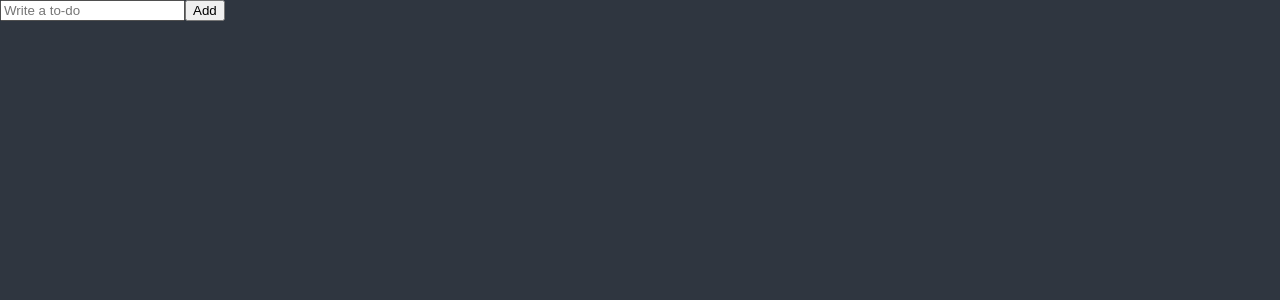
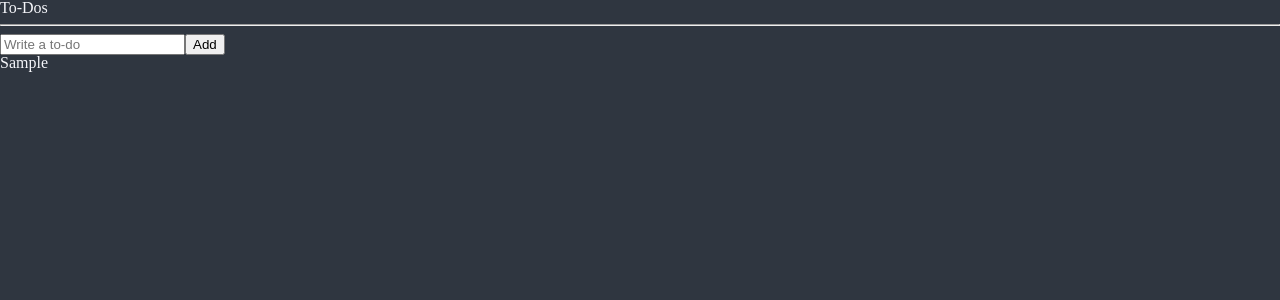
Before and after one commit to ng-lee/react-masterclass-2021-part-2, a React (Create React App) app: page / in a window 1280 px wide. Both pictures are taken after typing "Sample" into the empty fields and a click on the button "Add". Shown: the top 300 px of the page. Built offline with nearby package versions, Linux system fonts and the light colour scheme.

Commit message:
add to do

```diff
--- a/src/App.tsx
+++ b/src/App.tsx
@@ -1,6 +1,6 @@
 import React from "react";
 import { createGlobalStyle } from "styled-components";
-import ToDoList from "./ToDoList";
+import ToDoList from "./components/ToDoList";
 
 const GlobalStyle = createGlobalStyle`
 /* http://meyerweb.com/eric/tools/css/reset/
--- a/src/ToDoList.tsx
+++ /dev/null
@@ -1,29 +0,0 @@
-import React, { useState } from "react";
-import { useForm } from "react-hook-form";
-
-interface IForm {
-  toDo: string;
-}
-
-function ToDoList() {
-  const { register, handleSubmit, setValue } = useForm<IForm>();
-  const onSubmit = (data: IForm) => {
-    console.log(`to-do added: ${data.toDo}`);
-    setValue("toDo", "");
-  };
-  return (
-    <div>
-      <form onSubmit={handleSubmit(onSubmit)}>
-        <input
-          {...register("toDo", {
-            required: "Please write a to-do",
-          })}
-          placeholder="Write a to-do"
-        />
-        <button>Add</button>
-      </form>
-    </div>
-  );
-}
-
-export default ToDoList;
--- /dev/null
+++ b/src/components/ToDoList.tsx
@@ -0,0 +1,52 @@
+import { useForm } from "react-hook-form";
+import { atom, useRecoilState } from "recoil";
+
+interface IForm {
+  toDo: string;
+}
+
+interface IToDo {
+  text: string;
+  id: number;
+  category: "TO_DO" | "DOING" | "DONE";
+}
+
+const toDoState = atom<IToDo[]>({
+  key: "toDo",
+  default: [],
+});
+
+function ToDoList() {
+  const [toDos, setToDos] = useRecoilState(toDoState);
+  const { register, handleSubmit, setValue } = useForm<IForm>();
+  const onSubmit = ({ toDo }: IForm) => {
+    console.log(`to-do added: ${toDo}`);
+    setToDos((prev) => [
+      { text: toDo, id: Date.now(), category: "TO_DO" },
+      ...prev,
+    ]);
+    setValue("toDo", "");
+  };
+  return (
+    <div>
+      <h1>To-Dos</h1>
+      <hr />
+      <form onSubmit={handleSubmit(onSubmit)}>
+        <input
+          {...register("toDo", {
+            required: "Please write a to-do",
+          })}
+          placeholder="Write a to-do"
+        />
+        <button>Add</button>
+      </form>
+      <ul>
+        {toDos.map((toDo) => (
+          <li key={toDo.id}>{toDo.text}</li>
+        ))}
+      </ul>
+    </div>
+  );
+}
+
+export default ToDoList;
```
